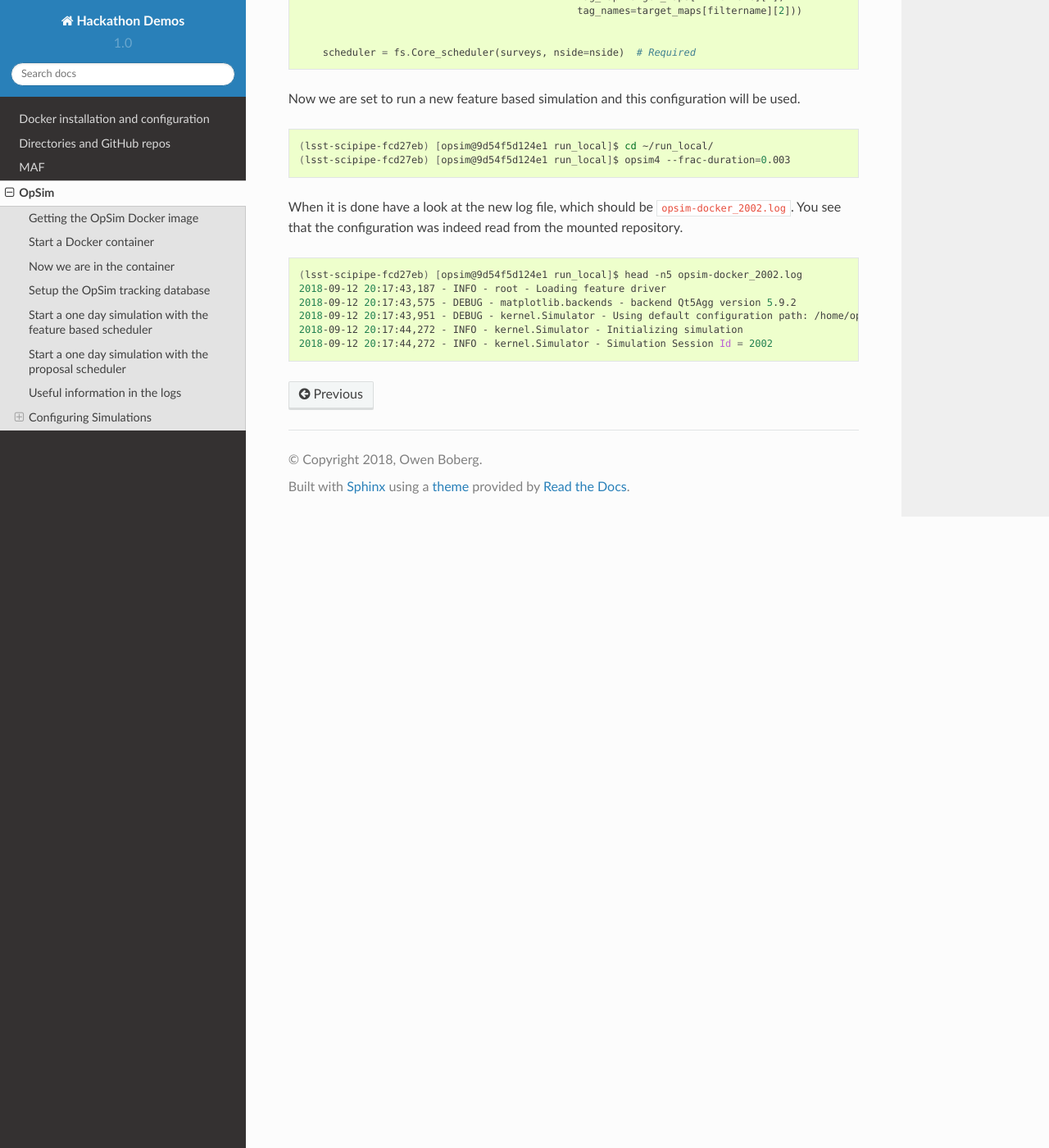
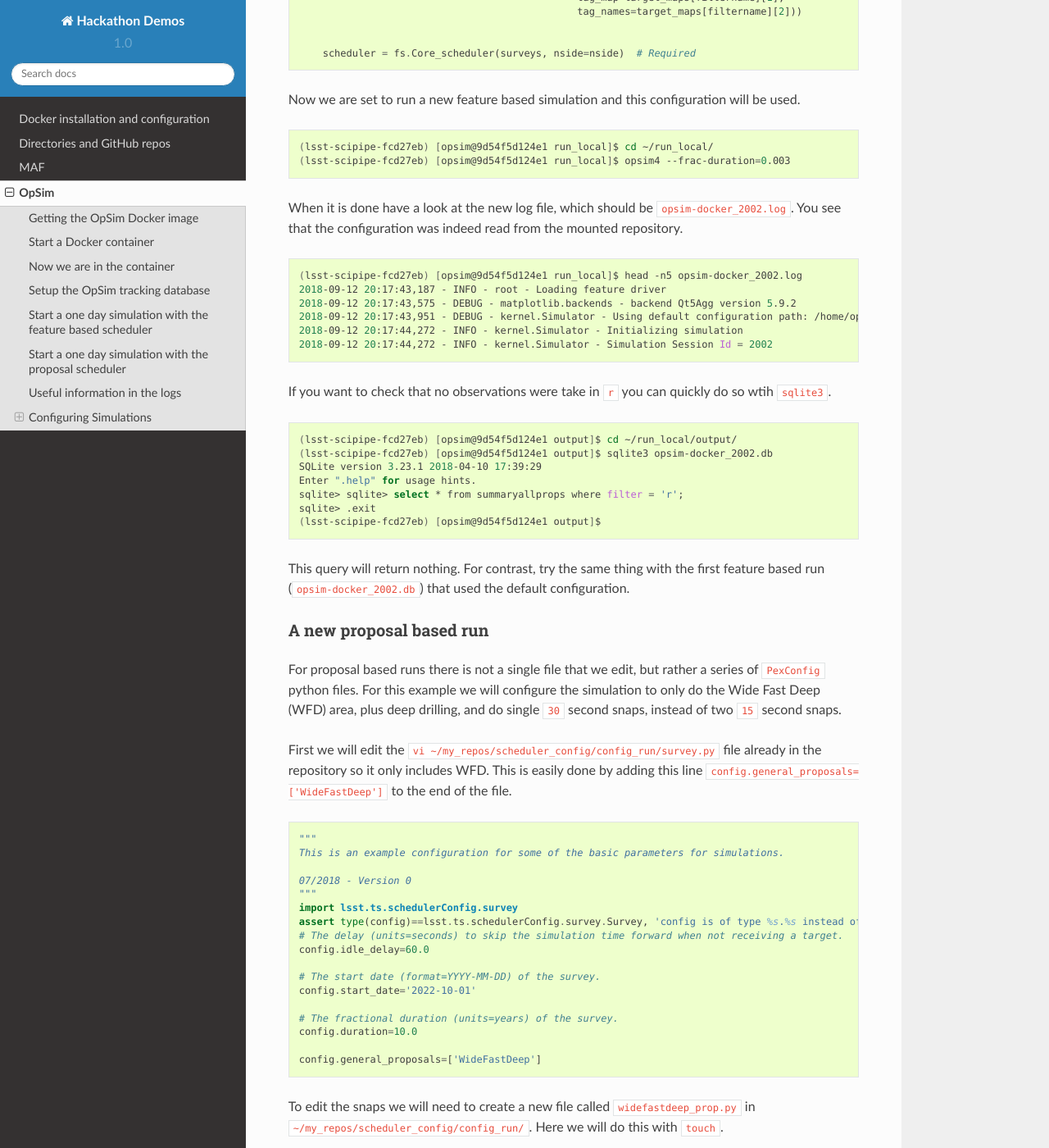
Before and after one commit to oboberg/cadence_hackathon, a Sphinx documentation site: the page built from docs/opsim.rst, in a window 1280 px wide and 1400 px high, scrolled down 6198 px. Shown: the whole window at 82% size. Built offline with Sphinx 7.4.7 and the Read the Docs theme 2.0.0, drawn with Linux system fonts in a browser that asks for light colours; some of the changed text lies outside the part shown.

Commit message:
config examples

```diff
--- a/docs/opsim.rst
+++ b/docs/opsim.rst
@@ -138,7 +138,7 @@ have been produced. Also note that the run number increased from ``2000`` to ``2
 Useful information in the logs
 ++++++++++++++++++++++++++++++
 Let's run the ``head`` command on the two logs to see some useful information
-about which scheduler was used, and the path the default configuration.
+about which scheduler was used, and the path to the default configuration.
 
 - First the feature based run ``opsim-docker_2000``
 
@@ -166,7 +166,7 @@ about which scheduler was used, and the path the default configuration.
     2018-09-12 18:47:01,241 - DEBUG - matplotlib.backends - backend Qt5Agg version 5.9.2
     2018-09-12 18:47:01,537 - INFO - kernel.Simulator - Initializing simulation
 
-- You can see in ``line 1`` that the feature scheduler was used ``INFO - root - Loading proposal driver``
+- You can see in ``line 1`` that the proposal scheduler was used ``INFO - root - Loading proposal driver``
 - You can also see that the same path was use for the configuration ``Using default configuration path: /home/opsim/repos/scheduler_config/config_run/``.
 
 
@@ -176,7 +176,7 @@ Configuring Simulations
 
 OpSim has recently been redesigned to read configurations from a GitHub repository
 called ``scheduler_config`` that can be found `here <https://github.com/lsst-ts/scheduler_config/tree/master>`_.
-Within that repository there is a directory called `config_run`, which is where OpSim looks for the configuration
+Within that repository there is a directory called ``config_run``, which is where OpSim looks for the configuration
 for a simulation. From the two previous log files, we can see how this is set up in the docker container. OpSim
 is looking in ``/home/opsim/repos/scheduler_config/config_run/`` for the configuration.
 
@@ -319,3 +319,92 @@ the configuration was indeed read from the mounted repository.
     2018-09-12 20:17:43,951 - DEBUG - kernel.Simulator - Using default configuration path: /home/opsim/my_repos/scheduler_config/config_run/
     2018-09-12 20:17:44,272 - INFO - kernel.Simulator - Initializing simulation
     2018-09-12 20:17:44,272 - INFO - kernel.Simulator - Simulation Session Id = 2002
+
+If you want to check that no observations were take in ``r`` you can quickly do so wtih ``sqlite3``.
+
+.. code-block:: bash
+
+    (lsst-scipipe-fcd27eb) [opsim@9d54f5d124e1 output]$ cd ~/run_local/output/
+    (lsst-scipipe-fcd27eb) [opsim@9d54f5d124e1 output]$ sqlite3 opsim-docker_2002.db
+    SQLite version 3.23.1 2018-04-10 17:39:29
+    Enter ".help" for usage hints.
+    sqlite> sqlite> select * from summaryallprops where filter = 'r';
+    sqlite> .exit
+    (lsst-scipipe-fcd27eb) [opsim@9d54f5d124e1 output]$
+
+This query will return nothing. For contrast, try the same thing with the first feature based run
+(``opsim-docker_2002.db``) that used the default configuration.
+
+
+A new proposal based run
+------------------------
+For proposal based runs there is not a single file that we edit, but rather a series
+of ``PexConfig`` python files. For this example we will configure the simulation
+to only do the Wide Fast Deep (WFD) area, plus deep drilling, and do single ``30`` second snaps, instead
+of two ``15`` second snaps.
+
+First we will edit the ``vi ~/my_repos/scheduler_config/config_run/survey.py`` file already in the repository so it only includes WFD.
+This is easily done by adding this line ``config.general_proposals=['WideFastDeep']`` to the end of the file.
+
+.. code-block:: python
+
+    """
+    This is an example configuration for some of the basic parameters for simulations.
+
+    07/2018 - Version 0
+    """
+    import lsst.ts.schedulerConfig.survey
+    assert type(config)==lsst.ts.schedulerConfig.survey.Survey, 'config is of type %s.%s instead of lsst.ts.schedulerConfig.survey.Survey' % (type(config).__module__, type(config).__name__)
+    # The delay (units=seconds) to skip the simulation time forward when not receiving a target.
+    config.idle_delay=60.0
+
+    # The start date (format=YYYY-MM-DD) of the survey.
+    config.start_date='2022-10-01'
+
+    # The fractional duration (units=years) of the survey.
+    config.duration=10.0
+
+    config.general_proposals=['WideFastDeep']
+
+To edit the snaps we will need to create a new file called ``widefastdeep_prop.py`` in
+``~/my_repos/scheduler_config/config_run/``. Here we will do this with ``touch``.
+
+.. code-block:: bash
+
+    (lsst-scipipe-fcd27eb) [opsim@9d54f5d124e1 config_run]$ touch widefastdeep_prop.py
+
+Then edit that file to contain the following
+
+.. code-block:: python
+
+    import lsst.ts.schedulerConfig.science.wide_fast_deep
+    assert type(config)==lsst.ts.schedulerConfig.science.wide_fast_deep.WideFastDeep, 'config is of type %s.%s instead of lsst.ts.schedulerConfig.science.wide_fast_deep.WideFastDeep' % (type(config).__module__, type(config).__name__)
+    config.filters['u'].exposures=[30]
+    config.filters['g'].exposures=[30]
+    config.filters['r'].exposures=[30]
+    config.filters['i'].exposures=[30]
+    config.filters['z'].exposures=[30]
+    config.filters['y'].exposures=[30]
+
+Now ``cd`` back to ``~/run_local`` and start a one night simulation.
+
+.. code-block:: bash
+
+   (lsst-scipipe-fcd27eb) [opsim@9d54f5d124e1 run_local]$ opsim4 --frac-duration=0.003 --scheduler proposal
+
+We will use ``sqlite3`` again to illustrate that the configuration worked.
+
+.. code-block:: bash
+
+    (lsst-scipipe-fcd27eb) [opsim@9d54f5d124e1 run_local] cd ~/run_local/output
+    (lsst-scipipe-fcd27eb) [opsim@9d54f5d124e1 output]$ cp opsim-docker_2006.db opsim-docker_2003.db
+    (lsst-scipipe-fcd27eb) [opsim@9d54f5d124e1 output]$ sqlite3 opsim-docker_2003.db
+    SQLite version 3.23.1 2018-04-10 17:39:29
+    Enter ".help" for usage hints.
+    sqlite> select * from Proposal;
+    1|2003|WideFastDeep|General
+    2|2003|DeepDrillingCosmology1|Sequence
+    sqlite> .exit
+
+As you can see only ``WideFastDeep`` and ``DeepDrillingCosmology1`` are present
+in the ``Proposal`` table.
```
Also changed, not shown: other parts of docs/opsim.rst (+3 -3 lines), 5 other files.
